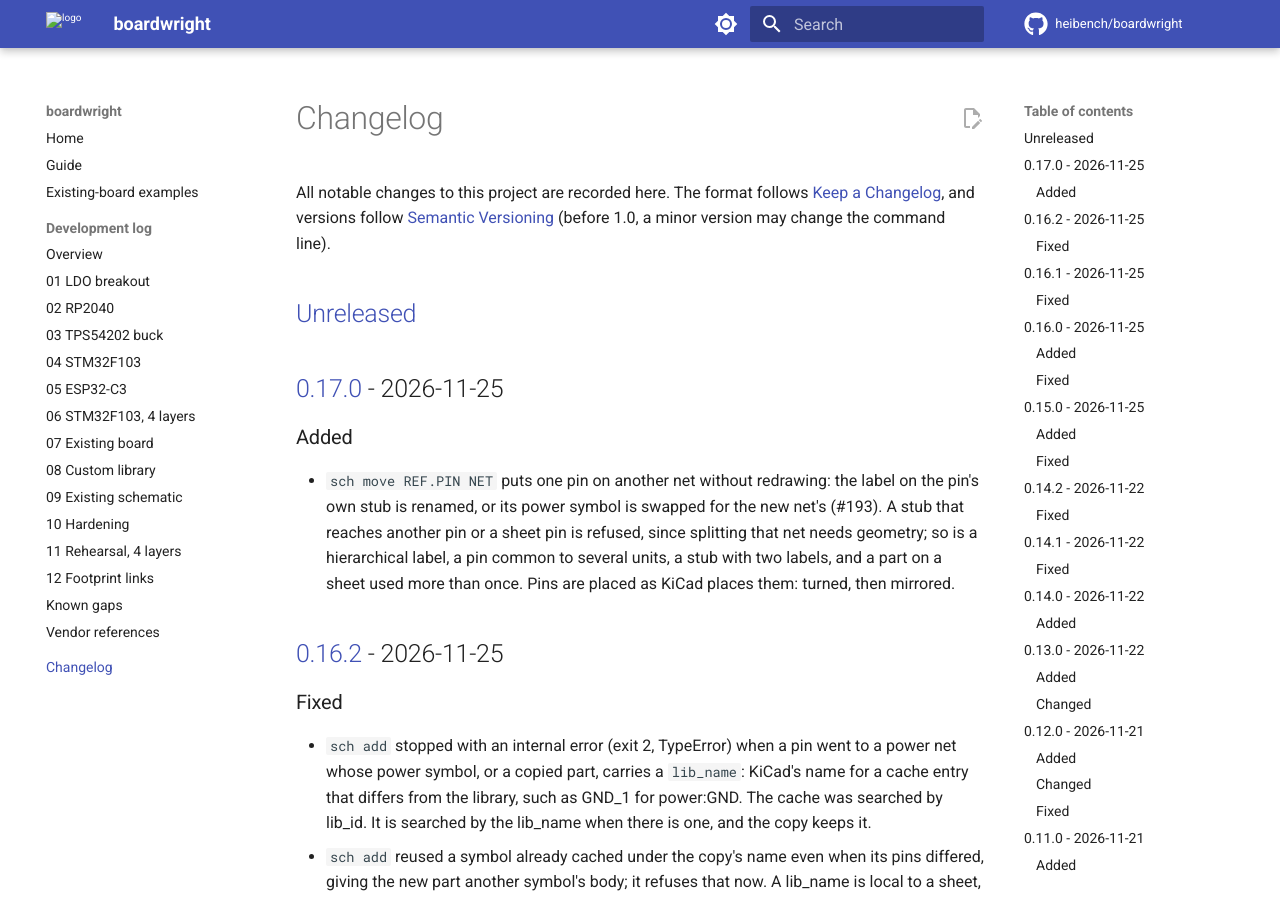
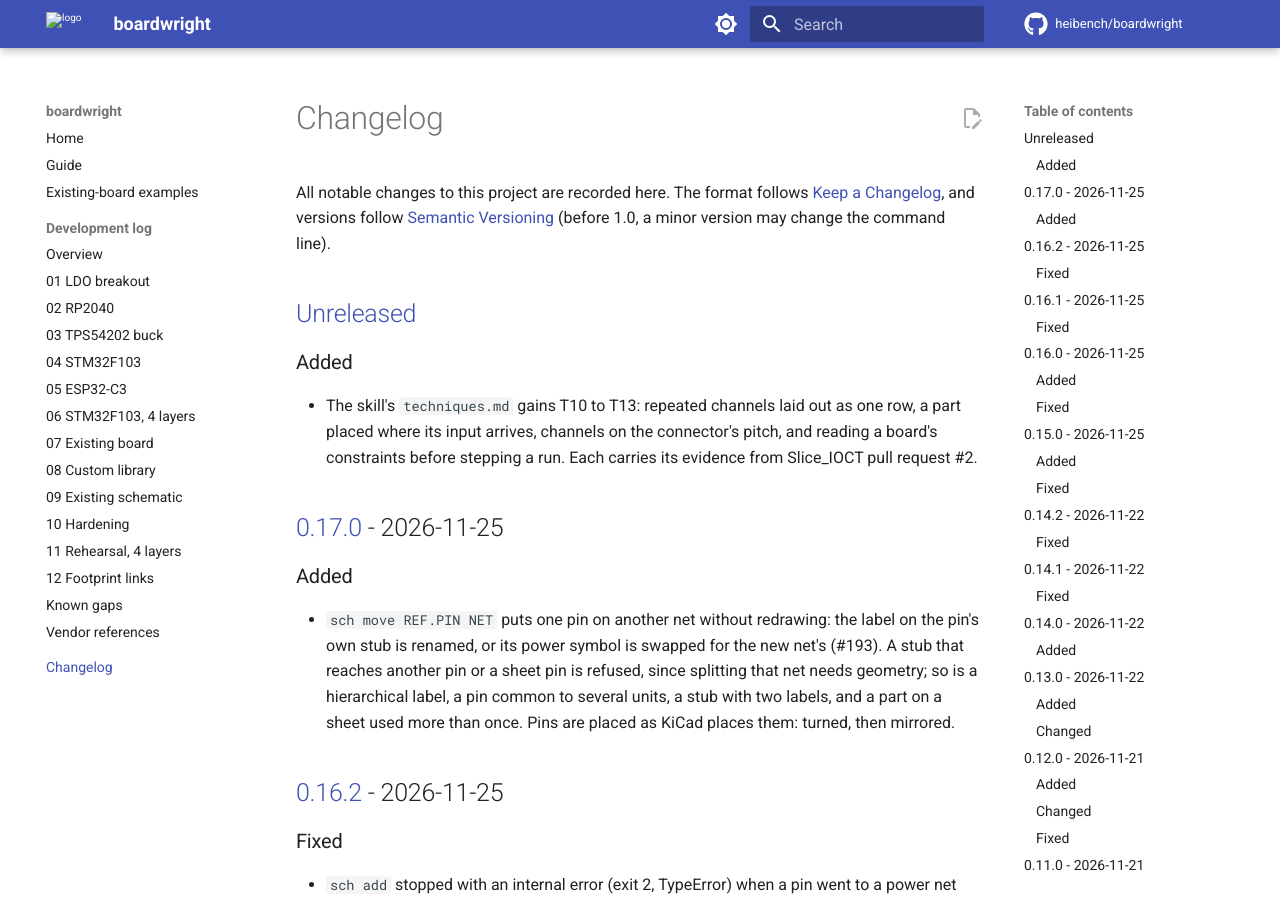
Before and after one commit to heibench/boardwright, an MkDocs documentation site: the page built from docs/changelog.md, in a window 1280 px wide and 900 px high. Built offline with MkDocs 1.6.1 and Material for MkDocs 9.7.7, drawn with Linux system fonts in a browser that asks for light colours; comment, search, counter and statistics services are not loaded.

Commit message:
docs(skill): add layout techniques T10 to T13
Repeated channels as one row, a part where its input arrives, channels
on the connector's pitch, and reading a board's constraints before
stepping a run, each with its evidence from Slice_IOCT pull request #2.

```diff
--- a/CHANGELOG.md
+++ b/CHANGELOG.md
@@ -6,6 +6,12 @@ All notable changes to this project are recorded here. The format follows
 the command line).
 
 ## [Unreleased]
+
+### Added
+- The skill's `techniques.md` gains T10 to T13: repeated channels laid out as
+  one row, a part placed where its input arrives, channels on the connector's
+  pitch, and reading a board's constraints before stepping a run. Each carries
+  its evidence from Slice_IOCT pull request #2.
 
 ## [0.17.0] - 2026-11-25
 
```
Also changed, not shown: skills/boardwright/techniques.md (+49 -0 lines).
